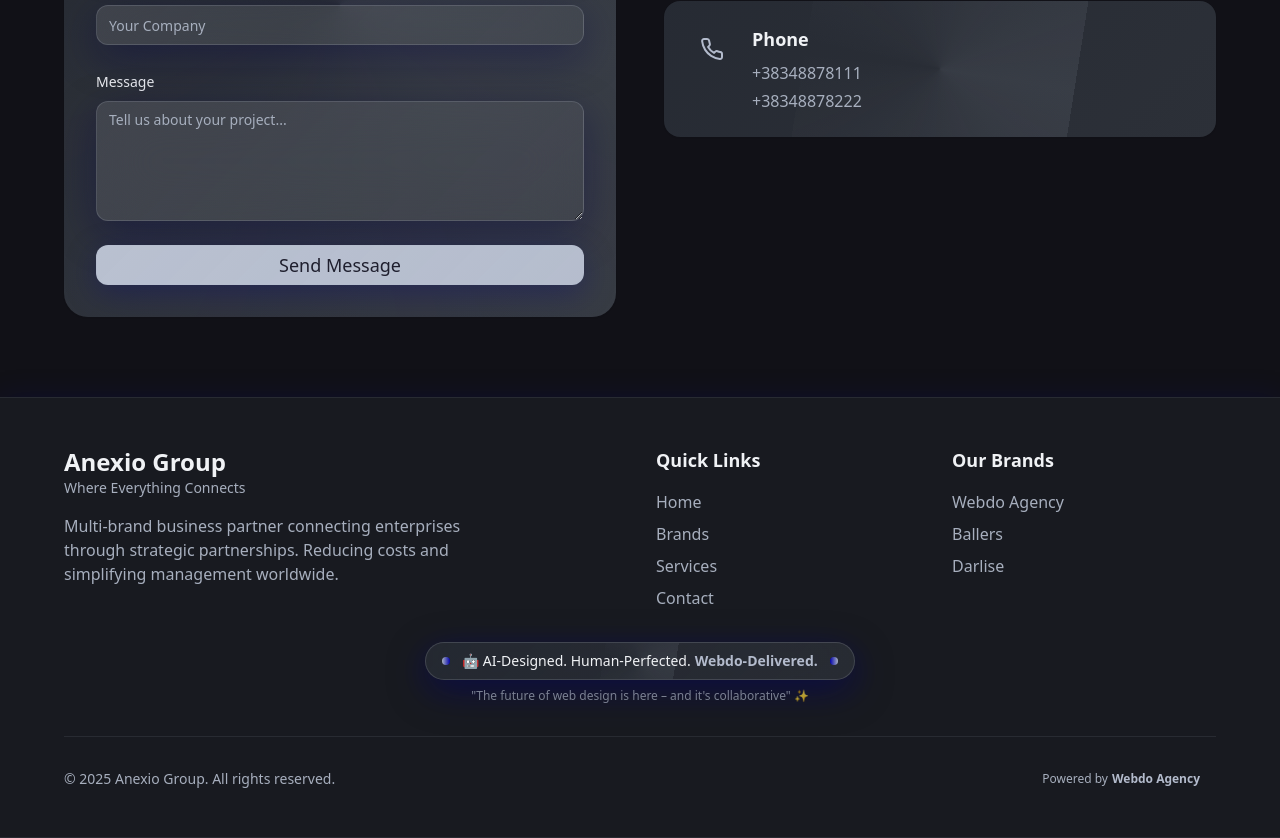
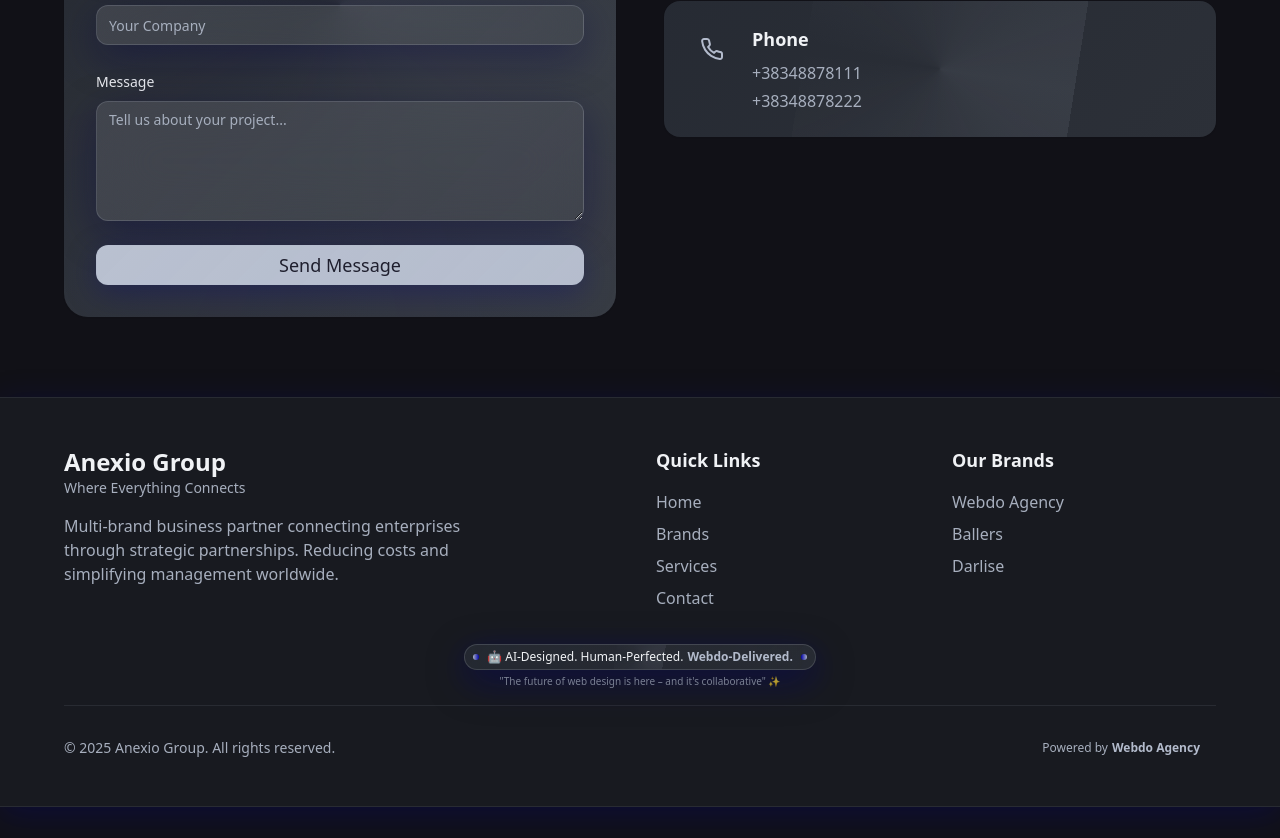
Before and after one commit to webdoagency/anexiogroup, a React (Vite) app: page / in a window 1280 px wide. Shown: the part 2839-3677 px from the top of the page. After the commit the page ends 3646 px from the top, so only its background shows below. Built offline with nearby package versions, Linux system fonts and the light colour scheme; the HTML template or start-up script is replaced by a standard one.

Commit message:
Make elements smaller

```diff
--- a/src/components/Footer.tsx
+++ b/src/components/Footer.tsx
@@ -73,16 +73,16 @@ const Footer = () => {
         </div>
 
         {/* Viral AI Badge */}
-        <div className="mb-8 text-center">
-          <div className="inline-flex items-center glass-card px-4 py-2 rounded-full border border-primary/20 hover:border-primary/40 transition-all hover-lift">
-            <div className="w-2 h-2 rounded-full bg-gradient-to-r from-primary to-accent animate-pulse mr-3"></div>
-            <span className="text-sm font-medium text-foreground">
+        <div className="mb-4 text-center">
+          <div className="inline-flex items-center glass-card px-2 py-1 rounded-full border border-primary/20 hover:border-primary/40 transition-all hover-lift">
+            <div className="w-1.5 h-1.5 rounded-full bg-gradient-to-r from-primary to-accent animate-pulse mr-2"></div>
+            <span className="text-xs font-medium text-foreground">
               🤖 AI-Designed. Human-Perfected.
               <span className="text-primary font-semibold ml-1">Webdo-Delivered.</span>
             </span>
-            <div className="w-2 h-2 rounded-full bg-gradient-to-r from-accent to-primary animate-pulse ml-3"></div>
+            <div className="w-1.5 h-1.5 rounded-full bg-gradient-to-r from-accent to-primary animate-pulse ml-2"></div>
           </div>
-          <p className="text-xs text-muted-foreground mt-2 opacity-70">
+          <p className="text-[10px] text-muted-foreground mt-1 opacity-70">
             "The future of web design is here – and it's collaborative" ✨
           </p>
         </div>
```
